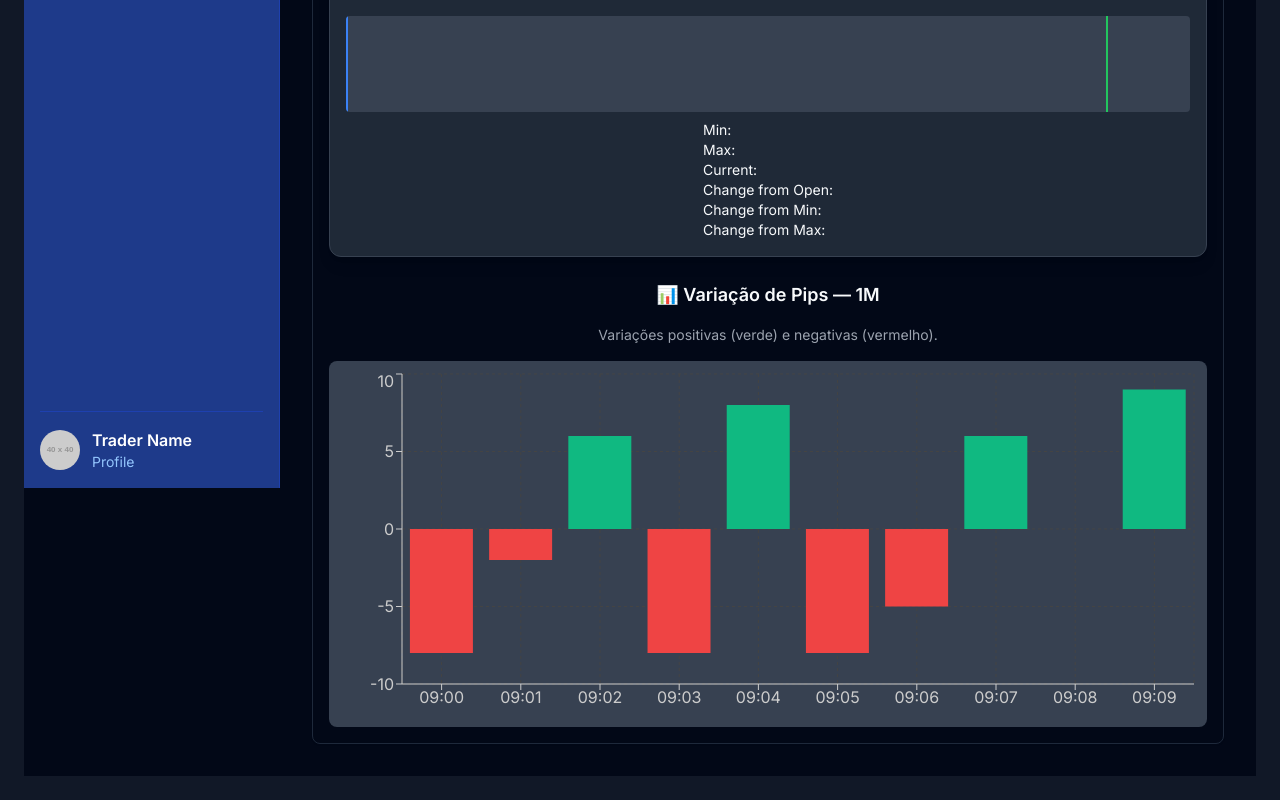
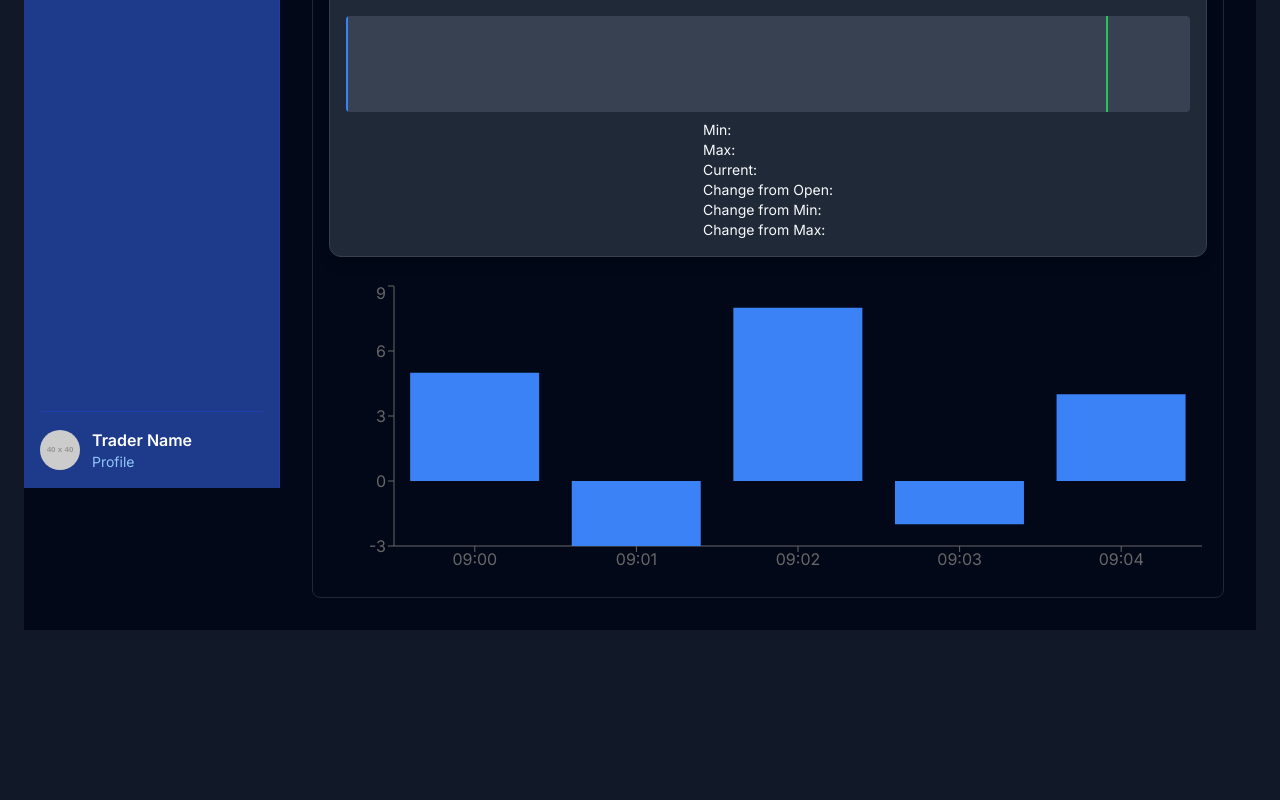
Before and after one commit to TulioBuarque/meusite-nextjs, a Next.js app: page /dashboard in a window 1280 px wide. Shown: the part 432-1232 px from the top of the page. After the commit the page ends 1086 px from the top, so only its background shows below. Built offline with nearby package versions, Linux system fonts and the light colour scheme.

Commit message:
Update PipVariationTimeBlocks.tsx

```diff
--- a/src/components/kpis/PipVariationTimeBlocks.tsx
+++ b/src/components/kpis/PipVariationTimeBlocks.tsx
@@ -1,87 +1,26 @@
-'use client'
+'use client';
 
-import { useTimeframeStore } from '@/store/useTimeframeStore'
-import { BarChart, Bar, XAxis, YAxis, CartesianGrid, Tooltip, ResponsiveContainer, Cell } from 'recharts'
-import { format, subDays, isWeekend } from 'date-fns'
+import { BarChart, Bar, XAxis, YAxis, Tooltip, ResponsiveContainer } from 'recharts';
 
-// Função para gerar as últimas N datas úteis (segunda a sexta)
-const generateBusinessDates = (count: number) => {
-  const dates = []
-  let date = new Date()
-  while (dates.length < count) {
-    if (!isWeekend(date)) {
-      dates.push(format(date, 'yyyy-MM-dd'))
-    }
-    date = subDays(date, 1)
-  }
-  return dates
-}
-
-// Gerador de horários simulados
-const generateTimeLabels = (startHour: number, intervalMinutes: number, count: number) => {
-  const times = []
-  let hour = startHour, minute = 0
-  for (let i = 0; i < count; i++) {
-    times.push(`${String(hour).padStart(2, '0')}:${String(minute).padStart(2, '0')}`)
-    minute += intervalMinutes
-    if (minute >= 60) { minute %= 60; hour = (hour + 1) % 24 }
-  }
-  return times
-}
-
-// Gerador de dados simulados
-const generateMockData = (startHour: number, intervalMinutes: number, count: number = 10) =>
-  generateTimeLabels(startHour, intervalMinutes, count).map(time => ({
-    time,
-    pips: Math.floor(Math.random() * 20 - 10),
-  }))
-
-// Aplicação das regras para cada timeframe
-const mockContinuousData = {
-  '1M': generateMockData(9, 1),
-  '5M': generateMockData(9, 5),
-  '15M': generateMockData(9, 15),
-  '30M': generateMockData(9, 30),
-  '1H': generateMockData(9, 60),
-  '4H': generateMockData(9, 240),
-  'D': generateBusinessDates(10).map(date => ({
-    time: date,
-    pips: Math.floor(Math.random() * 20 - 10),
-  })),
-}
+const mockData = [
+  { time: '09:00', pips: 5 },
+  { time: '09:01', pips: -3 },
+  { time: '09:02', pips: 8 },
+  { time: '09:03', pips: -2 },
+  { time: '09:04', pips: 4 },
+];
 
 export function PipVariationTimeBlocks() {
-  const timeframe = useTimeframeStore((state) => state.selectedTimeframe)
-  const data = mockContinuousData[timeframe] || []
-
   return (
-    <div className="space-y-4">
-      <h3 className="text-lg font-semibold text-center">📊 Variação de Pips — {timeframe}</h3>
-      <p className="text-center text-sm text-gray-400">Variações positivas (verde) e negativas (vermelho).</p>
-
-      {data.length > 0 ? (
-        <div className="bg-gray-700 rounded-lg p-2">
-          <ResponsiveContainer width="100%" height={350}>
-            <BarChart data={data}>
-              <CartesianGrid strokeDasharray="3 3" stroke="#444" />
-              <XAxis dataKey="time" stroke="#ccc" />
-              <YAxis stroke="#ccc" />
-              <Tooltip
-                contentStyle={{ backgroundColor: '#333', border: 'none' }}
-                labelStyle={{ color: '#fff' }}
-                formatter={(value: number) => [`${value} pips`, 'Variação']}
-              />
-              <Bar dataKey="pips">
-                {data.map((entry, index) => (
-                  <Cell key={`cell-${index}`} fill={entry.pips >= 0 ? '#10b981' : '#ef4444'} />
-                ))}
-              </Bar>
-            </BarChart>
-          </ResponsiveContainer>
-        </div>
-      ) : (
-        <p className="text-center text-gray-500">Nenhuma variação registrada para {timeframe}.</p>
-      )}
+    <div className="w-full h-[300px]">
+      <ResponsiveContainer width="100%" height="100%">
+        <BarChart data={mockData}>
+          <XAxis dataKey="time" />
+          <YAxis />
+          <Tooltip />
+          <Bar dataKey="pips" fill="#3B82F6" />
+        </BarChart>
+      </ResponsiveContainer>
     </div>
-  )
+  );
 }
```
